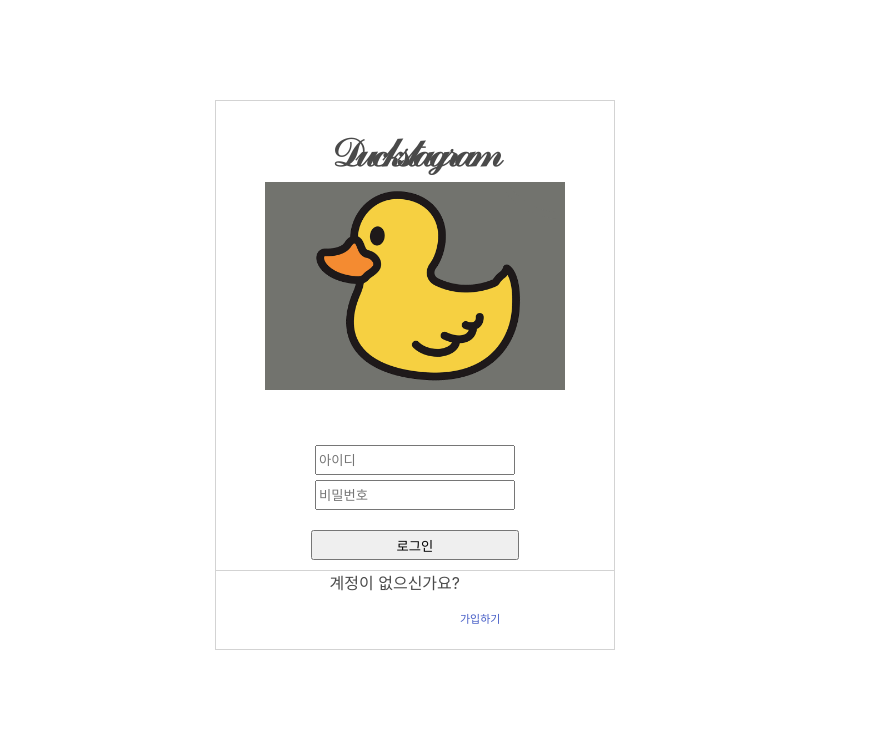
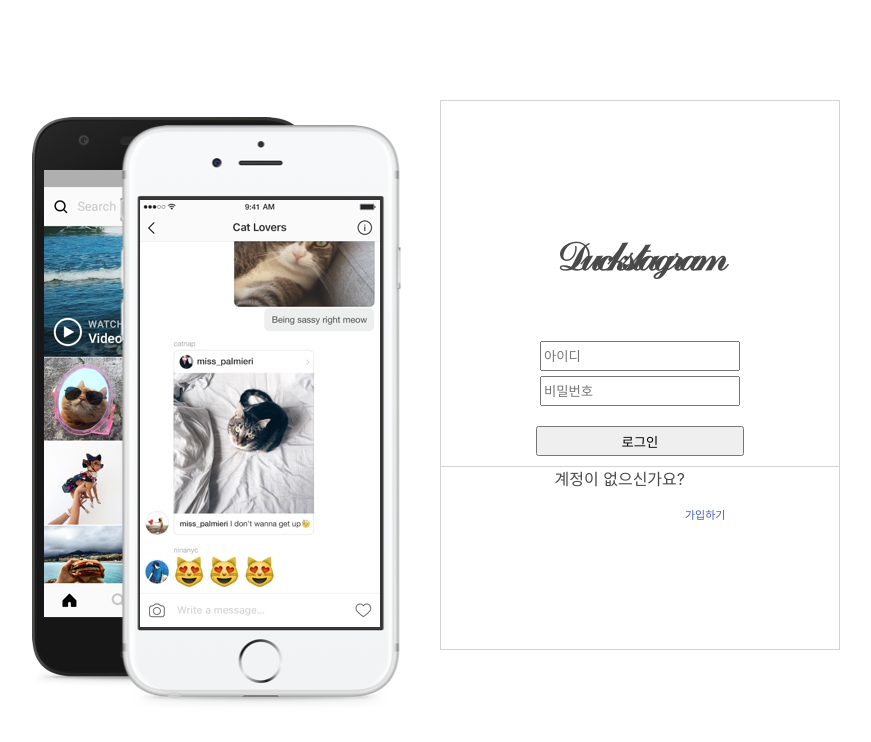
Before and after one commit to CureLatte/insta_clone_oridoong, a Flask app: page / in a window 1280 px wide. Shown: the top 742 px of the page, without its empty margins (225-1096 px from the left). Run offline with Flask 2, Linux system fonts and the light colour scheme; some libraries are stand-ins or nearby versions.

Commit message:
추가 - 인스타 로그인화면 이미지 구현

```diff
--- a/static/css/log_style.css
+++ b/static/css/log_style.css
@@ -1,11 +1,40 @@
 body {
-    max-width: 400px;
+
     margin: 0 auto;
 }
 
 #container {
     background-color: white;
     margin-top: 100px;
+    display: flex;
+    justify-content: center;
+}
+
+#phone-img {
+    width: 450px;
+    height: 618px;
+    background-image: url("../images/iphone.png");
+}
+
+.slide {
+    display: flex;
+    list-style: none;
+    flex-direction: column;
+    width: 243px;
+    margin: 100px 150px;
+}
+.slide ul{position:relative;}
+.slide li{position:absolute;left:0;right:0;top:0;bottom:0;opacity:0;animation:fade 12s infinite;}
+.slide li:nth-child(1){background:#ffa;animation-delay:0s}
+.slide li:nth-child(2){background:#faa;animation-delay:3s}
+.slide li:nth-child(3){background:#afa;animation-delay:6s}
+.slide li:nth-child(4){background:#aaf;animation-delay:9s}
+@keyframes fade {
+    0% {opacity:0;}
+    5% {opacity:1;}
+    25% {opacity:1;}
+    30% {opacity:0;}
+    100% {opacity:0;}
 }
 
 #container #log-container {
@@ -34,7 +63,7 @@ body {
     height: 30px;
 }
 
-#log-container > button {
+#log-container #log_button {
     margin-top: 20px;
     width: 208px;
     height: 30px;
--- a/templates/login.html
+++ b/templates/login.html
@@ -18,17 +18,27 @@
 <body>
 <div id="main">
     <div id="container">
+        <div id="phone-img">
+            <div class="slide">
+                <ul>
+                    <li><img src="../static/images/instar_1.jpg"/></li>
+                    <li><img src="../static/images/instar_2.jpg"></li>
+                    <li><img src="../static/images/instar_3.jpg"></li>
+                    <li><img src="../static/images/instar_4.jpg"></li>
+                </ul>
+            </div>
+        </div>
         <div id="log-container">
             <p id="title">𝓓𝓾𝓬𝓴𝓼𝓽𝓪𝓰𝓻𝓪𝓶</p>
-            <img id="log-img" src="../static/images/log_duck.png"/>
+
             <div id="log-box">
                 <input type="text" id="user_id" placeholder="아이디"/>
                 <input type="text" id="user_pw" placeholder="비밀번호"/>
             </div>
-            <button onclick="login()">로그인</button>
+            <button id="log_button" onclick="login()">로그인</button>
             <div id="sign-up-box">
                 <p>계정이 없으신가요?</p>
-                <a href="">가입하기</a>
+                <a href="sign_up.html">가입하기</a>
             </div>
         </div>
     </div>
```
